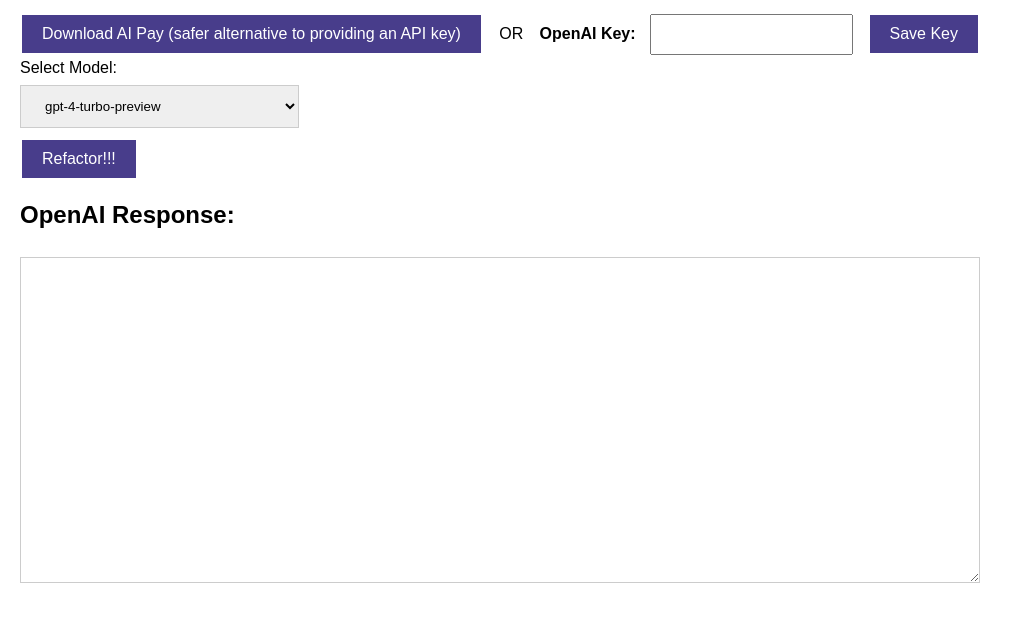
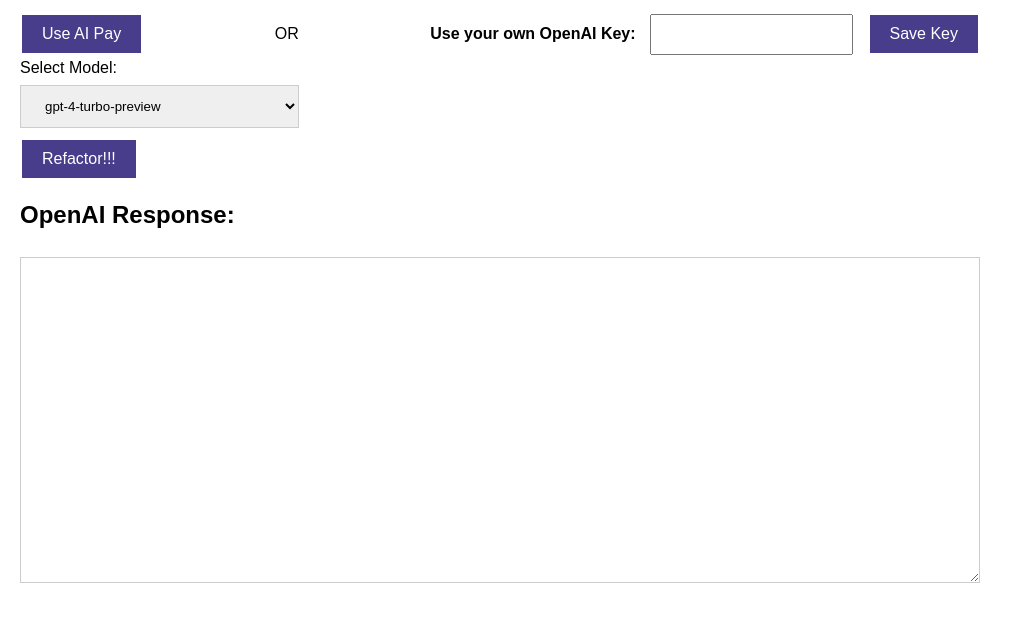
Before and after one commit to MarcoWorms/RefactorGPT, a plain HTML site: page index.html in a window 1280 px wide. Shown: the part 1017-1636 px from the top of the page, without its empty margins (0-1023 px from the left). Drawn offline with Linux system fonts and the light colour scheme.

Commit message:
copy suggestions

```diff
--- a/index.html
+++ b/index.html
@@ -69,12 +69,12 @@
     <a
       id="ai-pay-link"
       href="https://chromewebstore.google.com/detail/ai-pay/igghgdjfklipjmgldcdfnpppgaijmhfg"
-      target="_blank">Download AI Pay (safer alternative to providing an API key)</a>
+      target="_blank">Use AI Pay</a>
 
     <p>OR</p>
 
     <div>
-      <label style="font-weight: bold;" for="openai-key">OpenAI Key:</label>
+      <label style="font-weight: bold;" for="openai-key">Use your own OpenAI Key:</label>
       <input style="max-width:500px;margin:0 10px;padding: 11px;" type="password" id="openai-key" name="openai-key">
       <button id="save-api-key">Save Key</button>
     </div>
@@ -119,7 +119,7 @@
       if (!isBrowserExtensionInstalled) {
         aiProviderDetails.style.display = 'flex';
         aiPayActiveSession.style.display = 'none';
-        aiPayLink.innerText = 'Download AI Pay (safer alternative to providing an API key)';
+        aiPayLink.innerText = 'Use AI Pay';
         aiPayLink.href = 'https://chromewebstore.google.com/detail/ai-pay/igghgdjfklipjmgldcdfnpppgaijmhfg';
         return
       }
```
